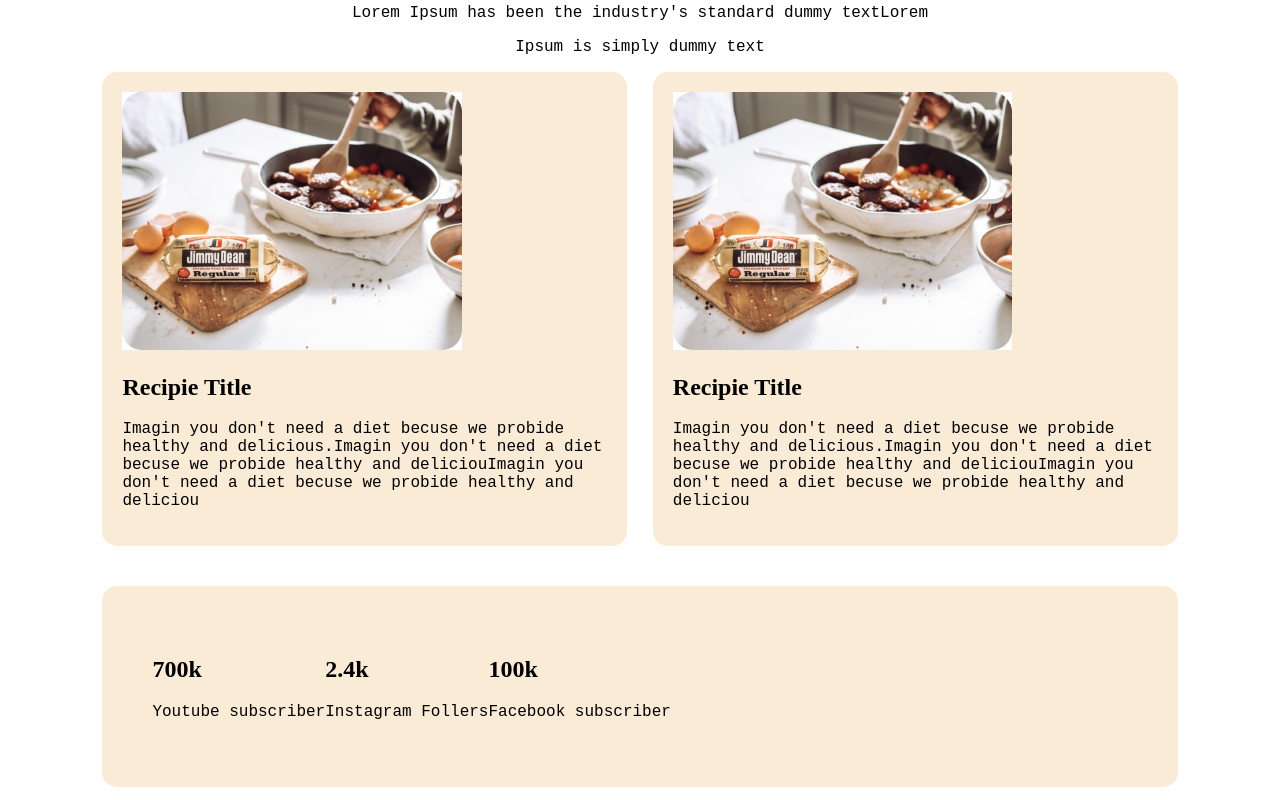
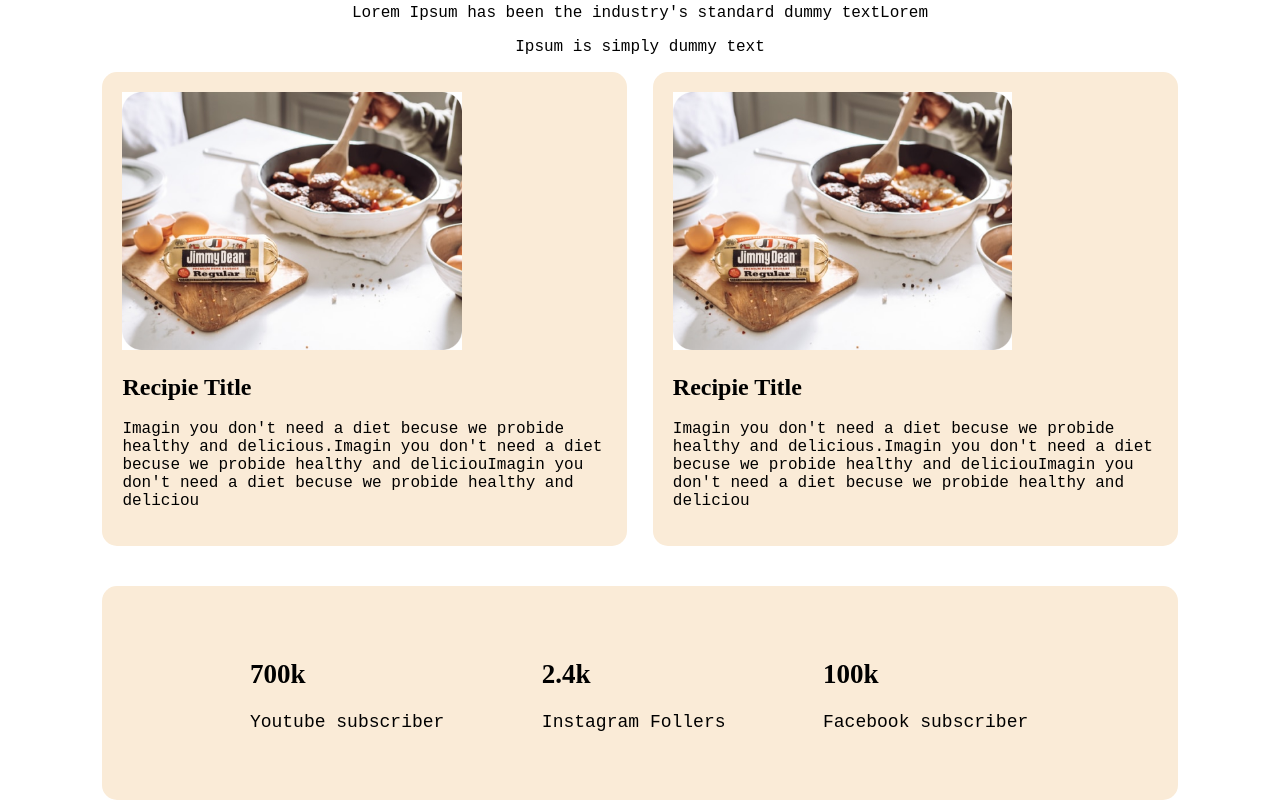
Before and after one commit to srbony/eat-healthy, a plain HTML site: page index.html in a window 1280 px wide. Shown: the part 1232-2032 px from the top of the page. Drawn offline with Linux system fonts and the light colour scheme.

Commit message:
added list

```diff
--- a/index.html
+++ b/index.html
@@ -68,11 +68,11 @@
                 <p>Youtube subscriber</p>
             </div>
 
-           <div>
+           <div id="second-list">
             <h2>2.4k</h2>
             <p>Instagram Follers</p>
            </div>
-            <div>
+            <div id="third list">
                 <h2>100k</h2>
                 <p>Facebook subscriber</p>
             </div>
--- a/style.css
+++ b/style.css
@@ -90,12 +90,32 @@ section p{
 }
 .list{
     display:flex;
-    align-items:stretch;
+    align-items: center;
     width:80%;
-    height:40%;
+    height:20%;
     margin-left:8%;
     margin-right:8%;
     margin-top:40px;
     border-radius:15px;
     padding:50px;
-    background-color: antiquewhite;
+    background-color:antiquewhite;
+    font-size: large;
+}
+#first-list{
+
+    margin-left:10%;
+
+
+}
+#second-list{
+
+    margin-left:10%;
+    margin-right:10%;
+
+}
+
+
+#third-list{
+
+    margin-right:10%;
+}
```
